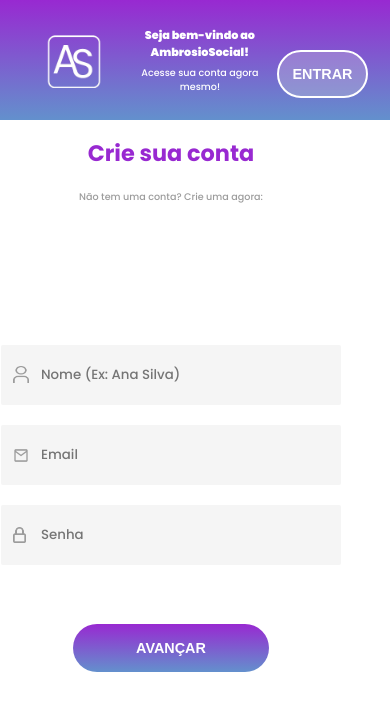
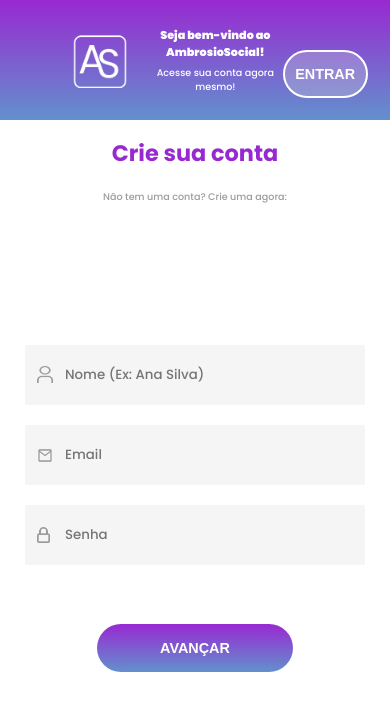
Before and after one commit to evellyn489/AmbrosioSocial, a React (Vite) app: page / in a window 390 px wide. Shown: the top 710 px of the page. Built offline with nearby package versions, Linux system fonts and the light colour scheme.

Commit message:
Alterações na responsividade da tela de Cadastro Inicial

```diff
--- a/src/pages/CadastroInicial/CadastroInicial.module.scss
+++ b/src/pages/CadastroInicial/CadastroInicial.module.scss
@@ -119,18 +119,26 @@
     }
 }
 
-@media (max-width: 768px) {
+@media (max-width: 840px) {
     .container {
-        aside {
-            width: 280px;
+        main {
+            padding-left: 3em;
         }
     }
 }
 
-@media (max-width: 701px) {
+@media (max-width: 800px) {
     .container {
         aside {
-            width: 220px;
+            padding-left: 3em;
+        }
+    }
+}
+
+@media (max-width: 776px) {
+    .container {
+        aside {
+            width: 300px;
             height: 100%;
 
             div.texts {
@@ -142,7 +150,7 @@
     }
 }
 
-@media (max-width: 700px) {
+@media (max-width: 740px) {
     .container {
         flex-direction: column;
 
@@ -193,6 +201,8 @@
         }
     }
 }
+
+
 
 @media (max-width: 425px) {
     .container {
```
